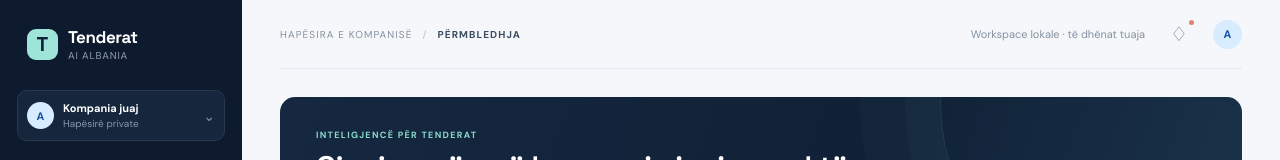
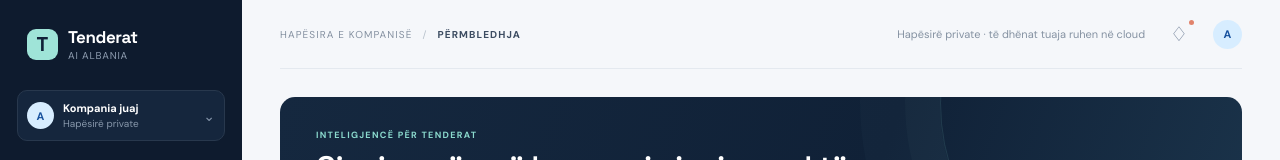
Before and after one commit to po0xtirana/TenderatAI-Albania, a Next.js app: page / in a window 1280 px wide. Shown: the top 160 px of the page. Built offline with nearby package versions, Linux system fonts and the light colour scheme.

Commit message:
Clarify cloud workspace status

```diff
--- a/app/page.tsx
+++ b/app/page.tsx
@@ -125,7 +125,7 @@ export default function Home() {
     </aside>
 
     <main className="main-content">
-      <header className="topbar"><div className="breadcrumb"><span>HAPËSIRA E KOMPANISË</span><i>/</i><b>PËRMBLEDHJA</b></div><div className="top-actions"><span className="last-sync">Workspace lokale · të dhënat tuaja</span><button className="icon-button" aria-label="Njoftimet">♢<span className="notification-dot"/></button><span className="user-avatar">A</span></div></header>
+      <header className="topbar"><div className="breadcrumb"><span>HAPËSIRA E KOMPANISË</span><i>/</i><b>PËRMBLEDHJA</b></div><div className="top-actions"><span className="last-sync">Hapësirë private · të dhënat tuaja ruhen në cloud</span><button className="icon-button" aria-label="Njoftimet">♢<span className="notification-dot"/></button><span className="user-avatar">A</span></div></header>
 
       <section className="hero" id="overview">
         <div><p className="eyebrow light">INTELIGJENCË PËR TENDERAT</p><h1>Gjeni punën që kompania juaj mund të fitojë.</h1><p className="hero-copy">Ngarkoni buletinin e APP-së. Tenderat AI lexon çdo njoftim, kontrollon përputhjen me kapacitetet tuaja dhe vendos më të vlefshmet në krye.</p></div>
```
